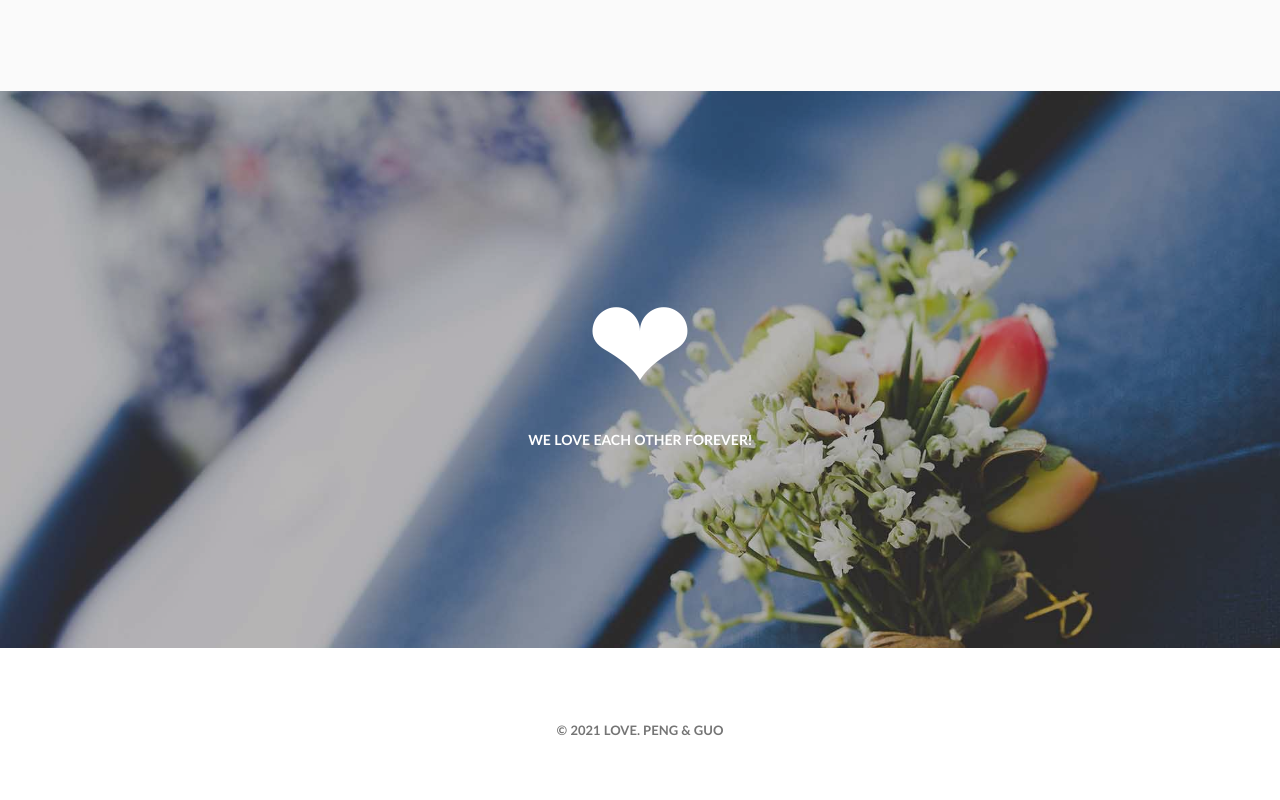
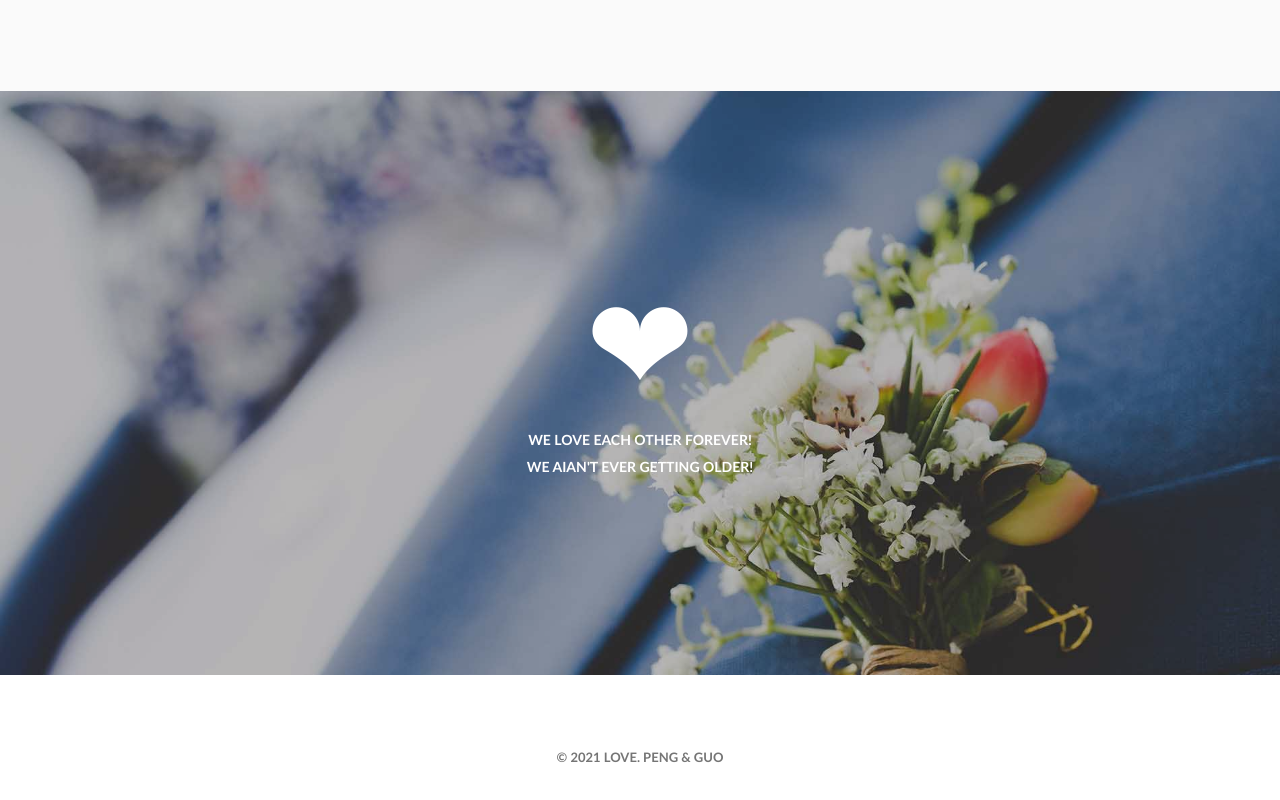
Before and after one commit to L0veyou/L0veyou.github.io, a plain HTML site: page index.html in a window 1280 px wide. Shown: the part 3381-4181 px from the top of the page. Drawn offline with Linux system fonts and the light colour scheme; files whose address does not match are found by name.

Commit message:
Update index.html

```diff
--- a/index.html
+++ b/index.html
@@ -252,6 +252,7 @@
                      <div class="block-content front-p">
                         <h2 class="typo">❤</h2>
                         <h2 class="heavy uppercase mt-10 light">We love each other forever!</h2>
+			<h2 class="heavy uppercase mt-10 light">We aian't ever getting older!</h2>
                      </div>
                   </div>
                </div>
```
